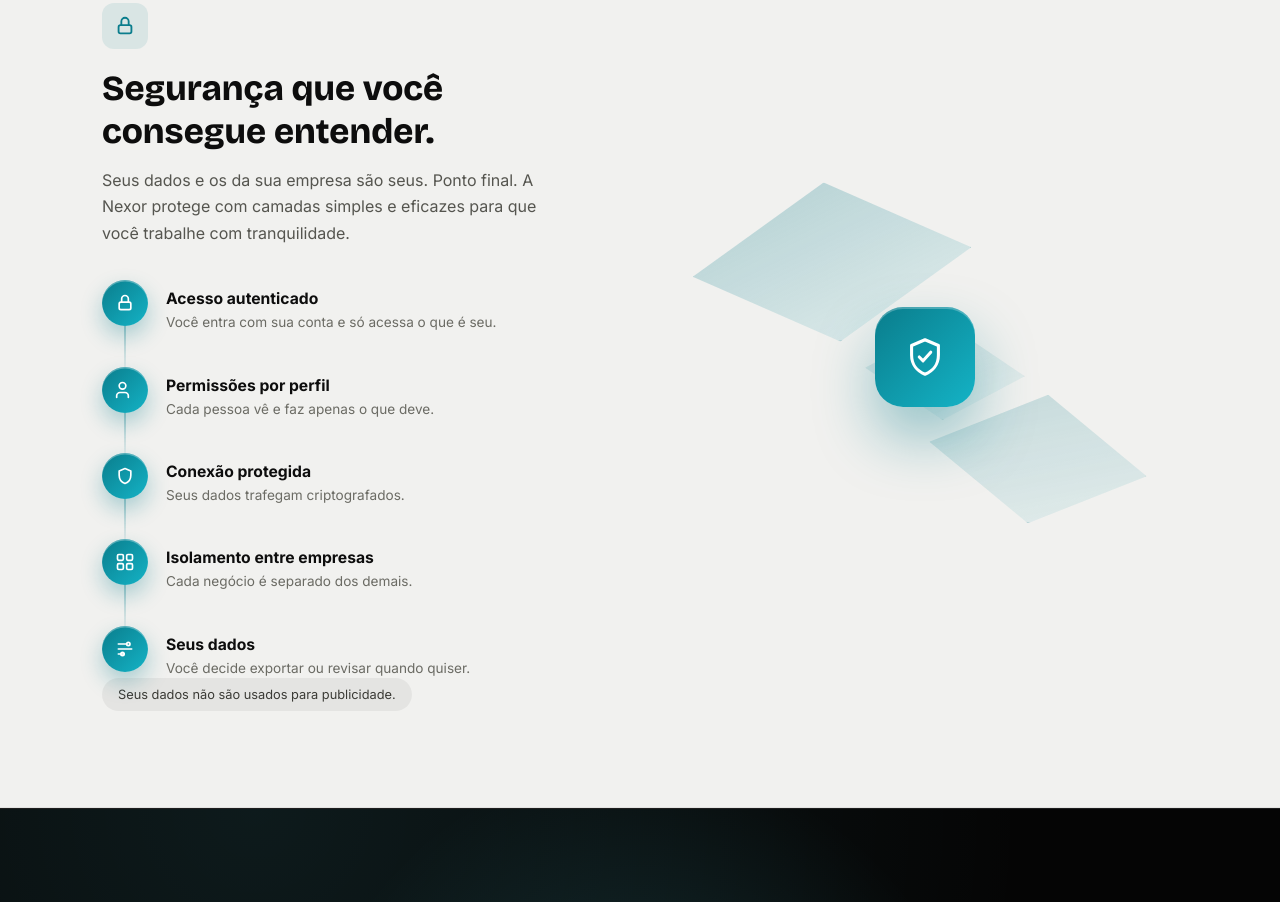
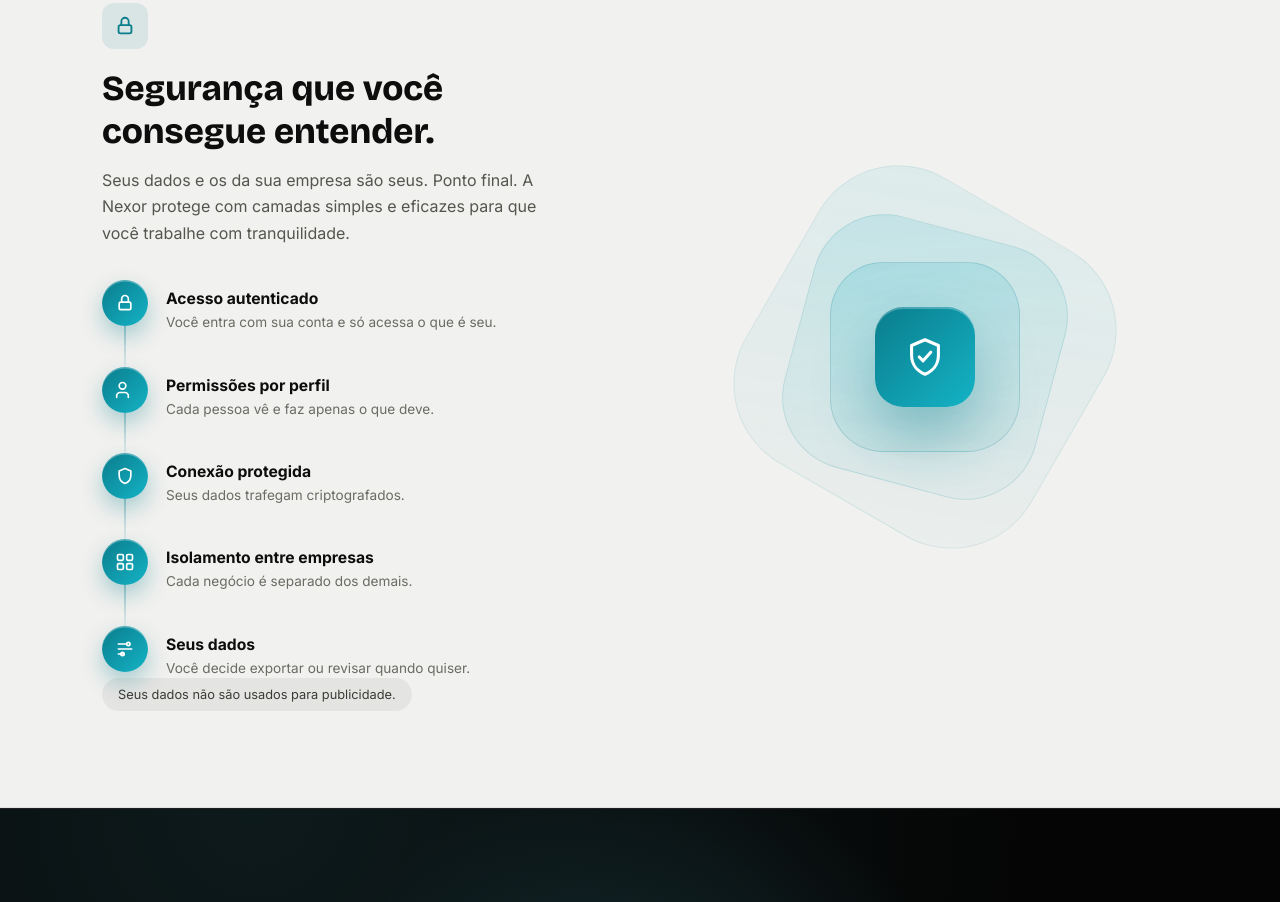
Before and after one commit to jvictorsalesmedia/Nexor-, a website: page landing.html in a window 1280 px wide. Shown: the part 2597-3499 px from the top of the page. Drawn offline with nearby package versions, Linux system fonts and the light colour scheme.

Commit message:
Replace scattered diamonds with nested rotated squares (variant B) in security visual

```diff
--- a/landing.html
+++ b/landing.html
@@ -657,16 +657,16 @@
     place-items: center;
   }
 
-  .sv-diamond {
+  .sv-square {
     position: absolute;
-    clip-path: polygon(50% 0%, 100% 50%, 50% 100%, 0% 50%);
-    background: linear-gradient(160deg, rgba(20,125,140,0.28), rgba(20,179,198,0.08));
-    border: 1px solid rgba(10,125,140,0.16);
+    border-radius: 28%;
+    background: linear-gradient(160deg, rgba(20,179,198,0.18), rgba(10,125,140,0.05));
+    border: 1px solid rgba(10,125,140,0.18);
   }
 
-  .sv-diamond.d1 { width: 280px; height: 160px; top: 4%; left: 4%; transform: rotate(-6deg); }
-  .sv-diamond.d2 { width: 220px; height: 130px; bottom: 6%; right: 6%; transform: rotate(9deg); opacity: 0.75; }
-  .sv-diamond.d3 { width: 160px; height: 96px; top: 54%; left: 54%; transform: translate(-50%, -50%) rotate(3deg); opacity: 0.55; }
+  .sv-square.s1 { width: 190px; height: 190px; transform: rotate(0deg); }
+  .sv-square.s2 { width: 260px; height: 260px; transform: rotate(15deg); opacity: 0.75; }
+  .sv-square.s3 { width: 330px; height: 330px; transform: rotate(30deg); opacity: 0.5; }
 
   .sv-shield {
     position: relative;
@@ -1022,9 +1022,9 @@
       </div>
 
       <div class="security-visual reveal">
-        <div class="sv-diamond d1"></div>
-        <div class="sv-diamond d2"></div>
-        <div class="sv-diamond d3"></div>
+        <div class="sv-square s3"></div>
+        <div class="sv-square s2"></div>
+        <div class="sv-square s1"></div>
         <div class="sv-shield"><svg class="ico" viewBox="0 0 24 24" fill="none" stroke="currentColor" stroke-width="1.6" stroke-linecap="round" stroke-linejoin="round"><path d="M12 3 5 6v5c0 5 3 8.5 7 10 4-1.5 7-5 7-10V6z"></path><path d="m9 12 2 2 4-4.5"></path></svg></div>
       </div>
     </div>
```
